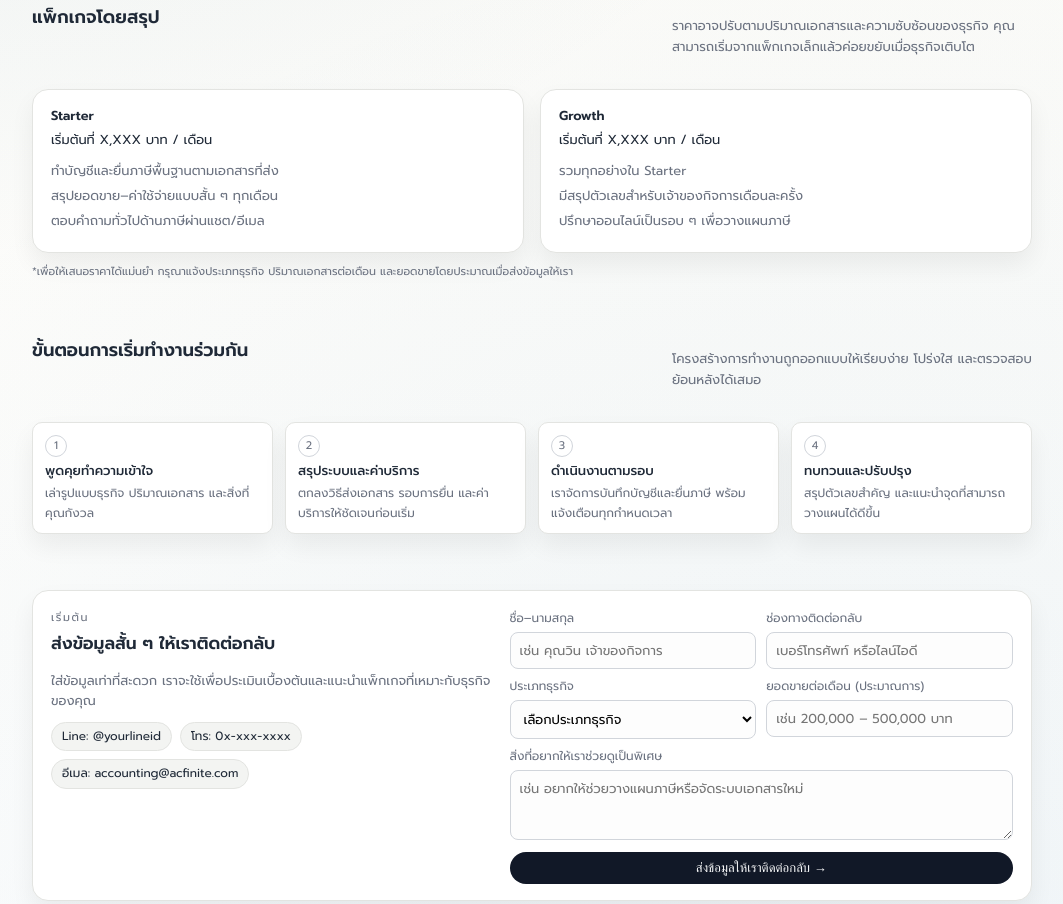
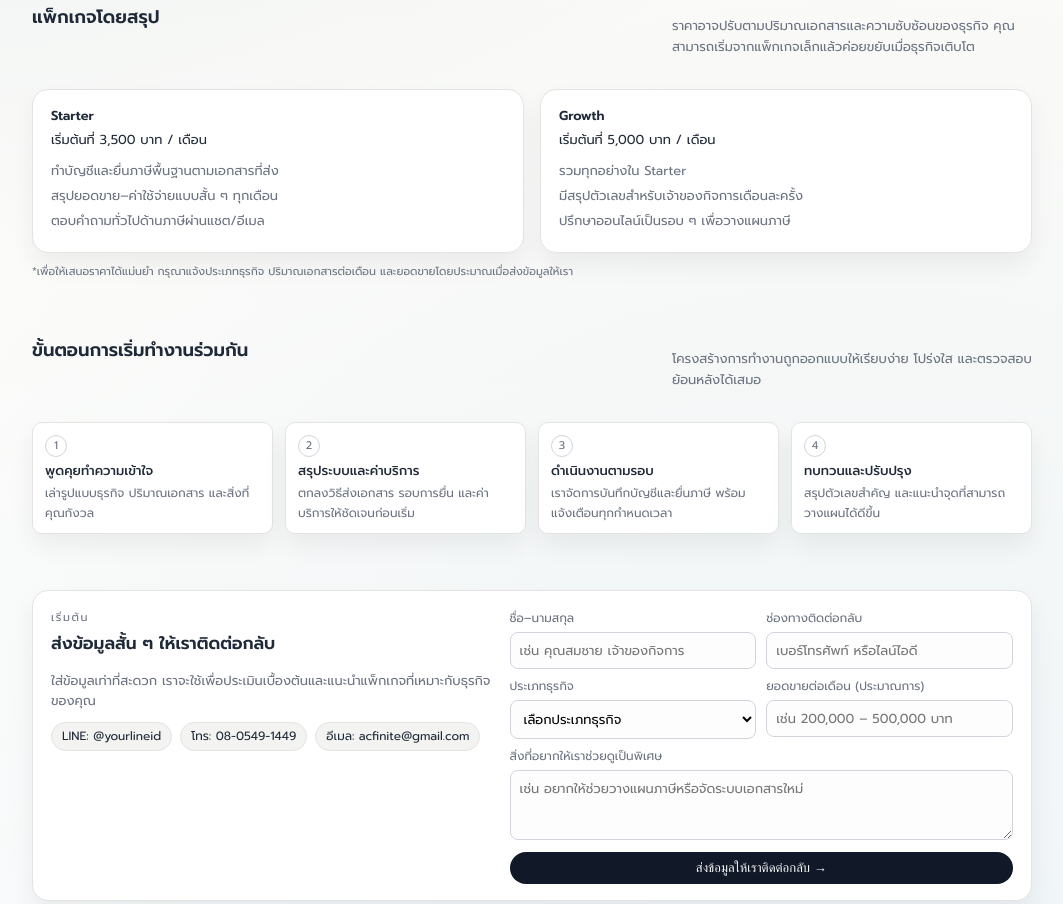
Before and after one commit to chayut031/acfinite_test, a plain HTML site: page index.html in a window 1280 px wide. Shown: the part 1000-1904 px from the top of the page, without its empty margins (108-1171 px from the left). Drawn offline with Linux system fonts and the light colour scheme.

Commit message:
Update index.html

```diff
--- a/index.html
+++ b/index.html
@@ -854,7 +854,7 @@
       <div class="pricing-grid">
         <div class="pricing-card">
           <div class="pricing-name">Starter</div>
-          <div class="pricing-price">เริ่มต้นที่ X,XXX บาท / เดือน</div>
+          <div class="pricing-price">เริ่มต้นที่ 3,500 บาท / เดือน</div>
           <ul class="pricing-list">
             <li>ทำบัญชีและยื่นภาษีพื้นฐานตามเอกสารที่ส่ง</li>
             <li>สรุปยอดขาย–ค่าใช้จ่ายแบบสั้น ๆ ทุกเดือน</li>
@@ -863,7 +863,7 @@
         </div>
         <div class="pricing-card">
           <div class="pricing-name">Growth</div>
-          <div class="pricing-price">เริ่มต้นที่ X,XXX บาท / เดือน</div>
+          <div class="pricing-price">เริ่มต้นที่ 5,000 บาท / เดือน</div>
           <ul class="pricing-list">
             <li>รวมทุกอย่างใน Starter</li>
             <li>มีสรุปตัวเลขสำหรับเจ้าของกิจการเดือนละครั้ง</li>
@@ -923,16 +923,16 @@
           ใส่ข้อมูลเท่าที่สะดวก เราจะใช้เพื่อประเมินเบื้องต้นและแนะนำแพ็กเกจที่เหมาะกับธุรกิจของคุณ
         </p>
         <div class="contact-pills">
-          <div class="contact-pill">Line: @yourlineid</div>
-          <div class="contact-pill">โทร: 0x-xxx-xxxx</div>
-          <div class="contact-pill">อีเมล: accounting@acfinite.com</div>
+          <div class="contact-pill">LINE: @yourlineid</div>
+          <div class="contact-pill">โทร: 08-0549-1449</div>
+          <div class="contact-pill">อีเมล: acfinite@gmail.com</div>
         </div>
       </div>
       <div>
         <form class="contact-form">
           <div class="form-field">
             <label>ชื่อ–นามสกุล</label>
-            <input type="text" placeholder="เช่น คุณวิน เจ้าของกิจการ" />
+            <input type="text" placeholder="เช่น คุณสมชาย เจ้าของกิจการ" />
           </div>
           <div class="form-field">
             <label>ช่องทางติดต่อกลับ</label>
```
